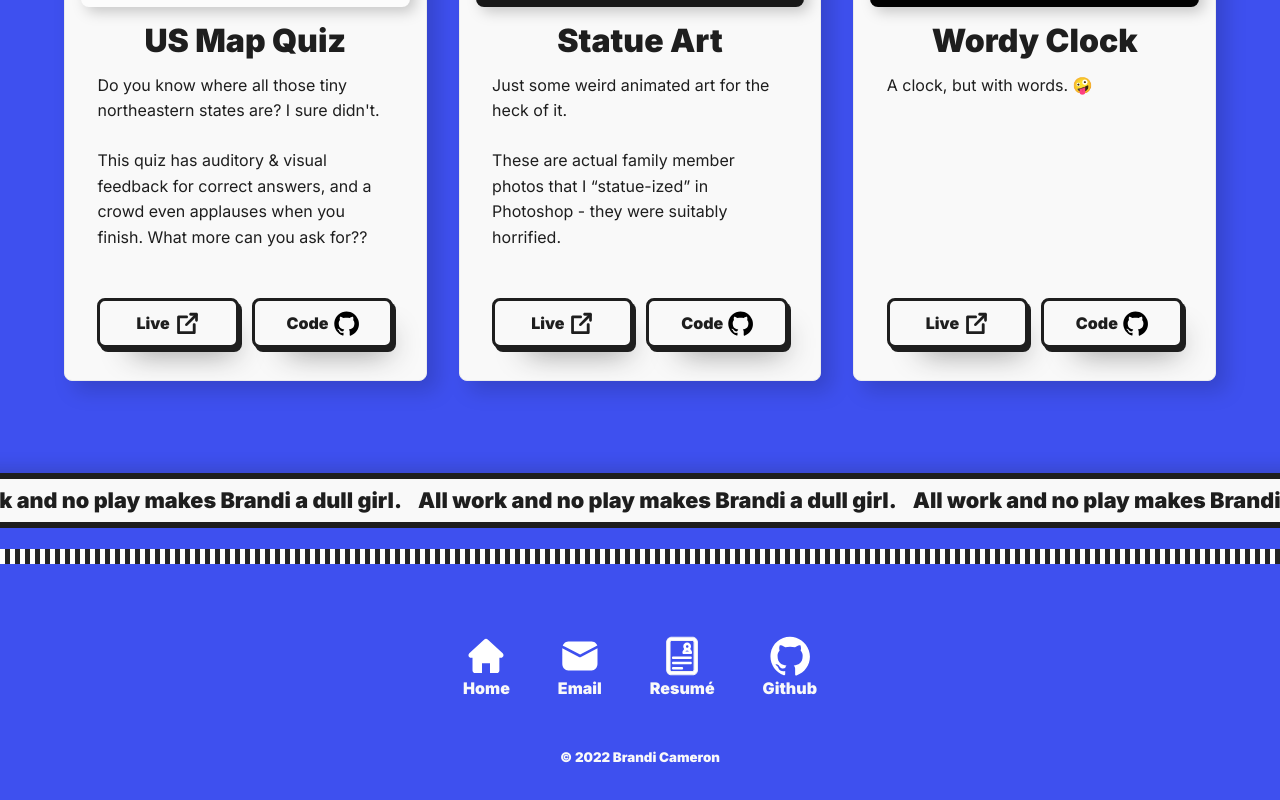
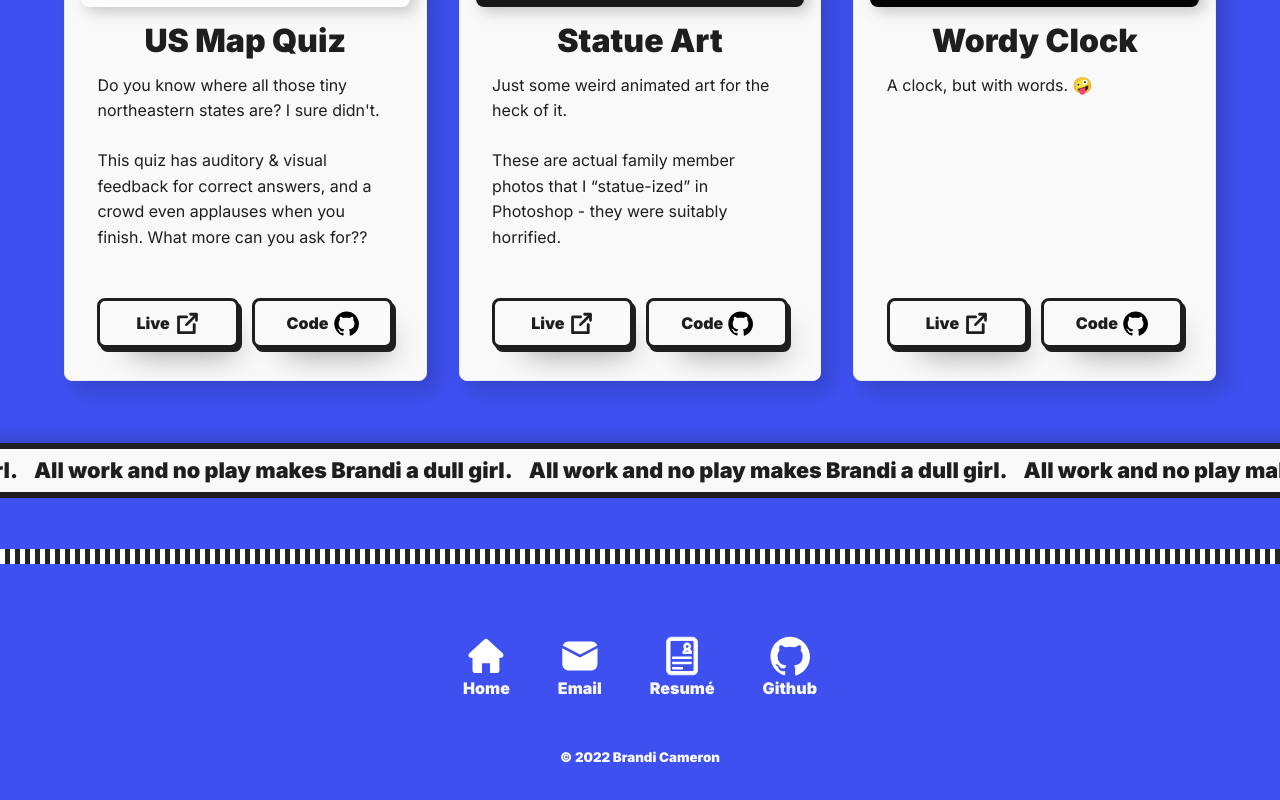
Before and after one commit to brandicameron/brandi, a Next.js app: page /playground in a window 1280 px wide. Shown: the part 1475-2275 px from the top of the page. Built offline with nearby package versions, Linux system fonts and the light colour scheme.

Commit message:
Adjusted position and height of background color on playground page

```diff
--- a/pages/playground.js
+++ b/pages/playground.js
@@ -6,7 +6,7 @@ import ProjectCard from '../components/playground/ProjectCard';
 
 export default function Playground() {
   const { scrollY } = useViewportScroll();
-  const xLeft = useTransform(scrollY, [0, 4000], ['-50%', '0vw']);
+  const xLeft = useTransform(scrollY, [0, 4000], ['-80%', '0vw']);
 
   return (
     <>
--- a/styles/playground/Playground.module.css
+++ b/styles/playground/Playground.module.css
@@ -6,10 +6,10 @@
 
 .background {
   position: absolute;
-  top: 475px;
+  bottom: 0;
   left: 0;
   width: 100vw;
-  height: calc(100% - 450px);
+  height: calc(100% - 550px);
   background-color: var(--primary);
   clip-path: polygon(0 175px, 100% 0, 100% 100%, 0 100%);
   z-index: -1;
@@ -42,7 +42,7 @@
 
 .runner {
   position: absolute;
-  bottom: 0;
+  bottom: 30px;
   font-size: var(--med);
   font-weight: var(--bold);
   background-color: var(--background);
@@ -64,8 +64,7 @@
   }
 
   .background {
-    height: calc(100% - 200px);
-    top: 400px;
+    height: calc(100% - 450px);
     clip-path: polygon(0 80px, 100% 0, 100% 100%, 0 100%);
   }
 
```
